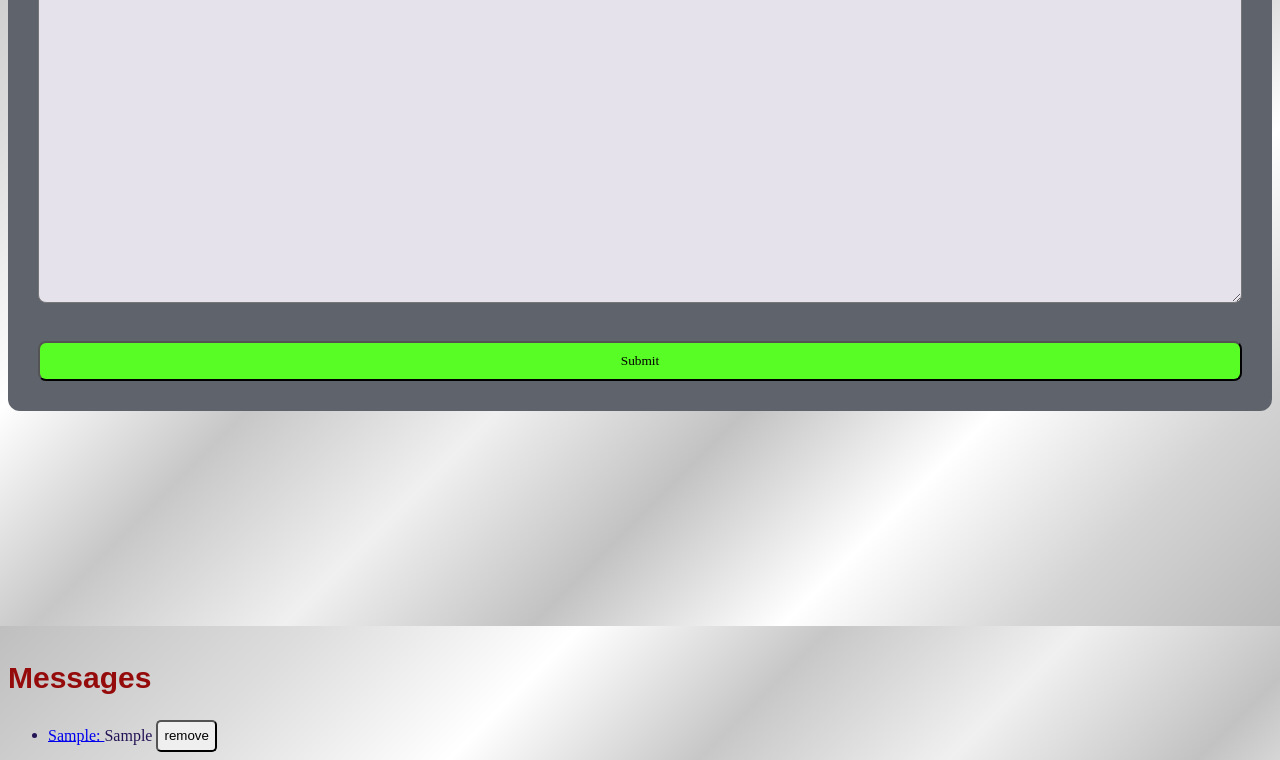
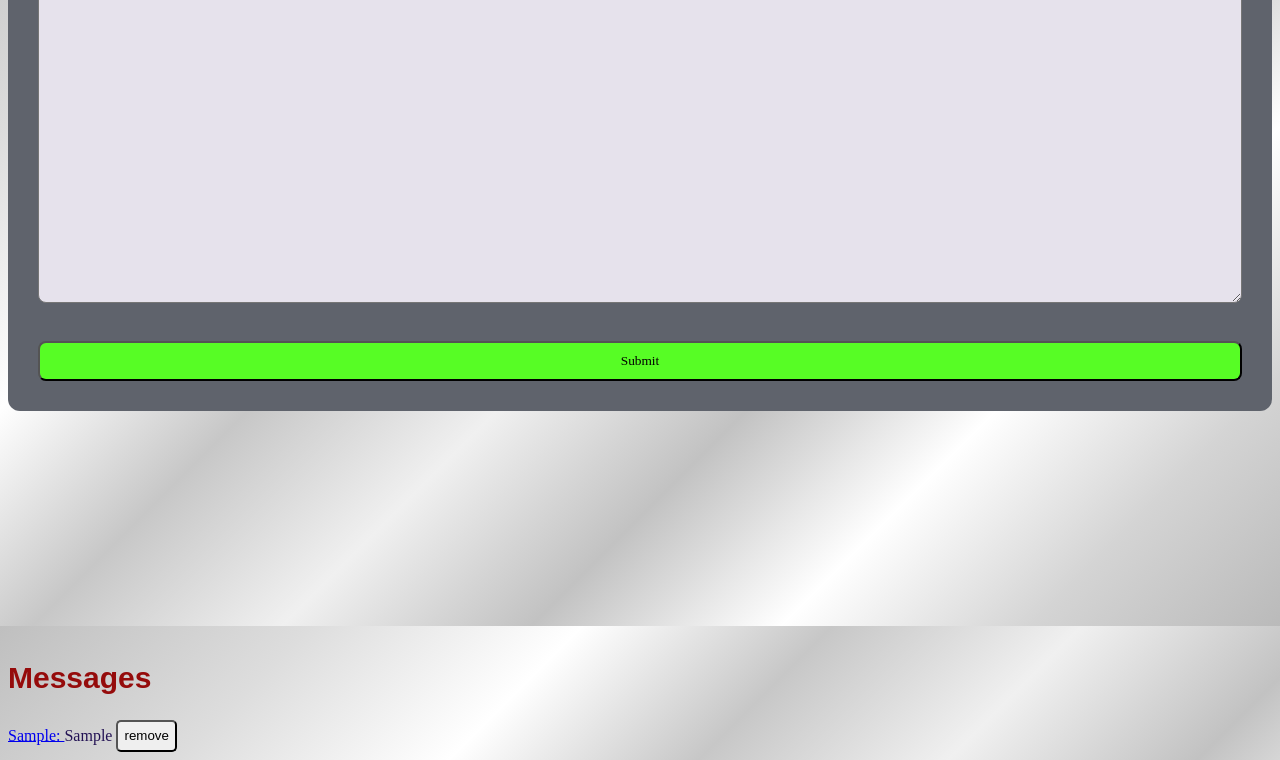
Before and after one commit to BII95/Bryan-Iturbide-Intro26.2, a plain HTML site: page index.html in a window 1280 px wide. Both pictures are taken after typing "Sample", "name@example.com", "Sample" into the empty fields and a click on the button "Submit". Shown: the part 4174-4934 px from the top of the page. Drawn offline with Linux system fonts and the light colour scheme; no server answers; a web font is replaced by a local one.

Commit message:
flex to messages ul

```diff
--- a/css/index.css
+++ b/css/index.css
@@ -231,6 +231,13 @@ section {
     height:2.5rem;
 }
 
+#messages ul {
+    display: flex;
+    flex-direction: column;
+    gap: 10px;
+    padding: 0;
+}
+
 #messages li {
     overflow-wrap:anywhere;
     word-wrap: break-word;
--- a/css/openapi.css
+++ b/css/openapi.css
@@ -94,7 +94,6 @@ section {
 }
 
 .art-container img {
-    display: block;
     max-width: 100%;
     height: 350px;
     margin: 0 auto;
```
